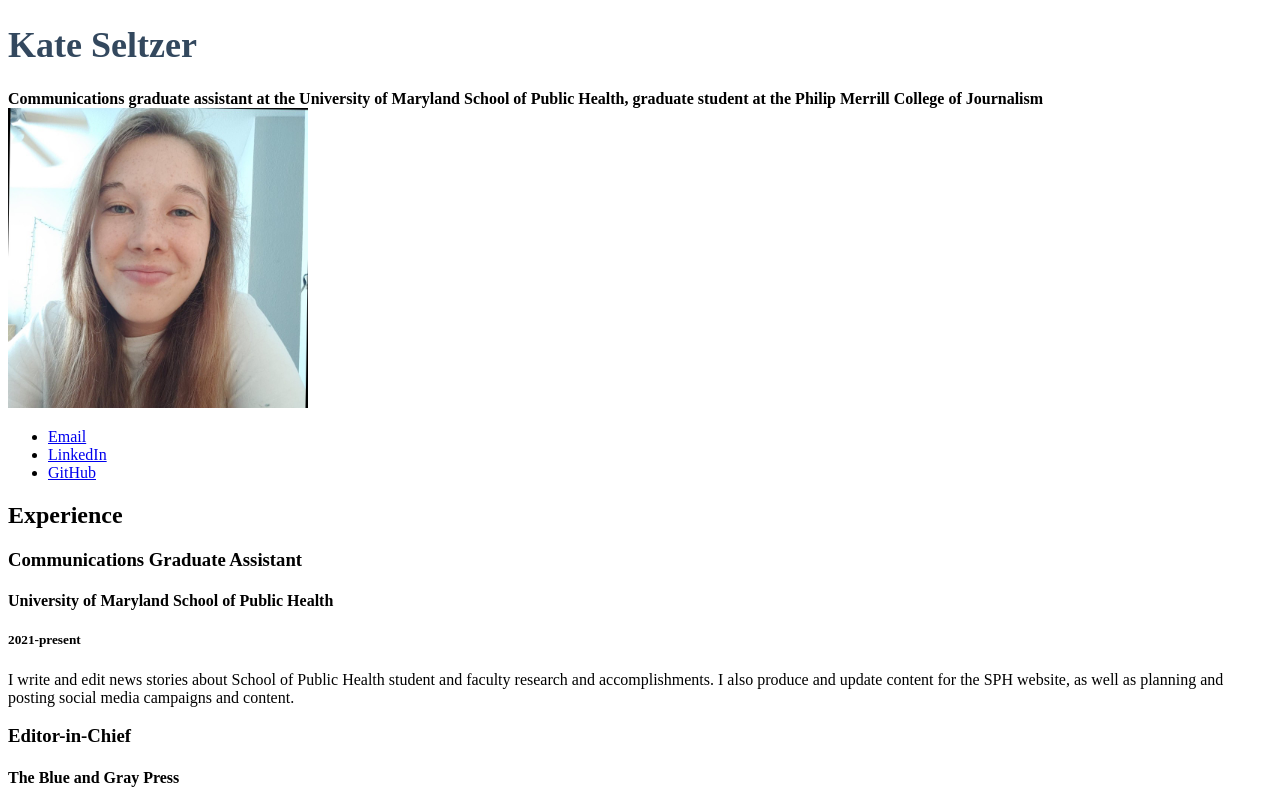
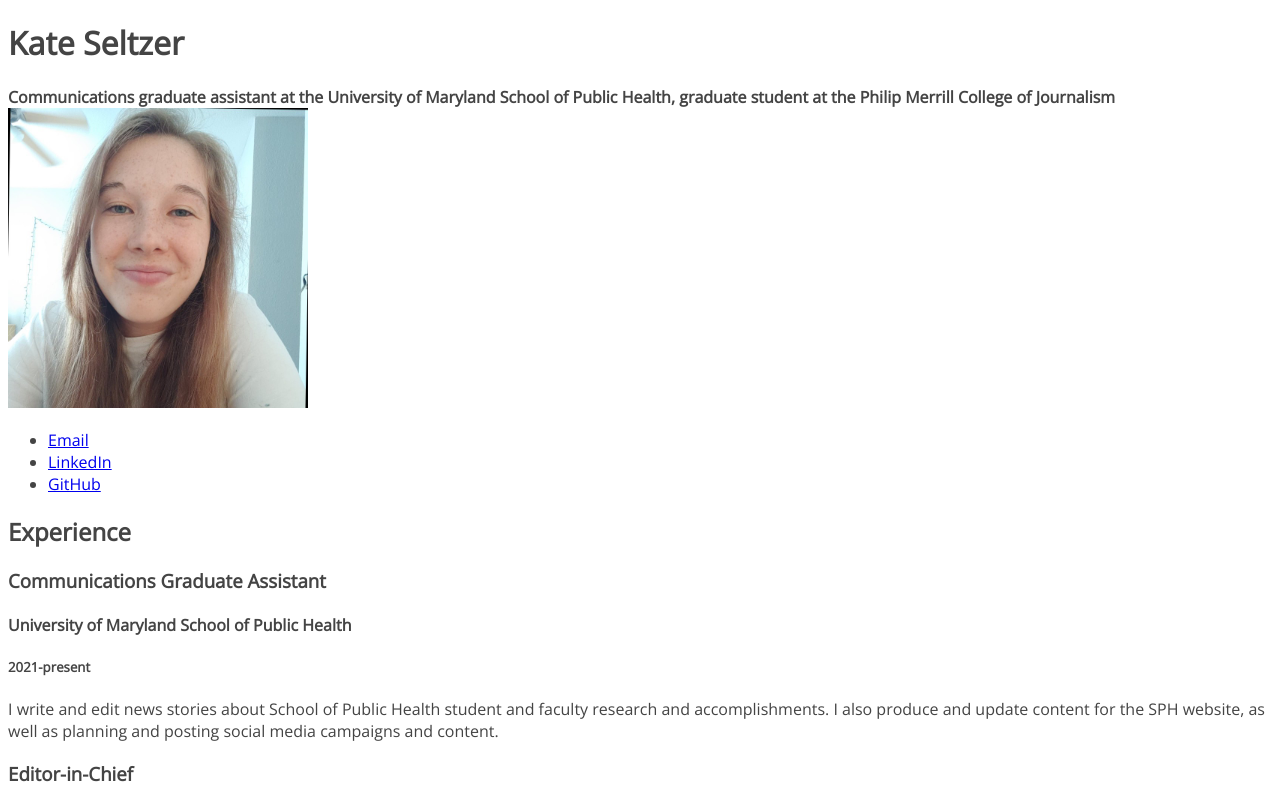
Before and after one commit to kateseltzer/Kate-Seltzer-Jour652, a plain HTML site: page resume/index.html in a window 1280 px wide. Shown: the top 800 px of the page. Drawn offline with nearby package versions, Linux system fonts and the light colour scheme.

Commit message:
Update index.html

```diff
--- a/resume/index.html
+++ b/resume/index.html
@@ -2,14 +2,8 @@
 <html lang=en>
 <head>
   <title>Kate Seltzer Resume</title>
-  <style type="text/css">
-
-  H1 {
-    font-size: 36px;
-    color:#33485e;
-  }
-
-  </style>
+  <link rel="stylesheet" type="text/css" href="style.css">
+  <link href="https://fonts.googleapis.com/css2?family=Open+Sans&display=swap" rel="stylesheet">
 </head>
 <body>
 <!--I built this myself!-->
```
